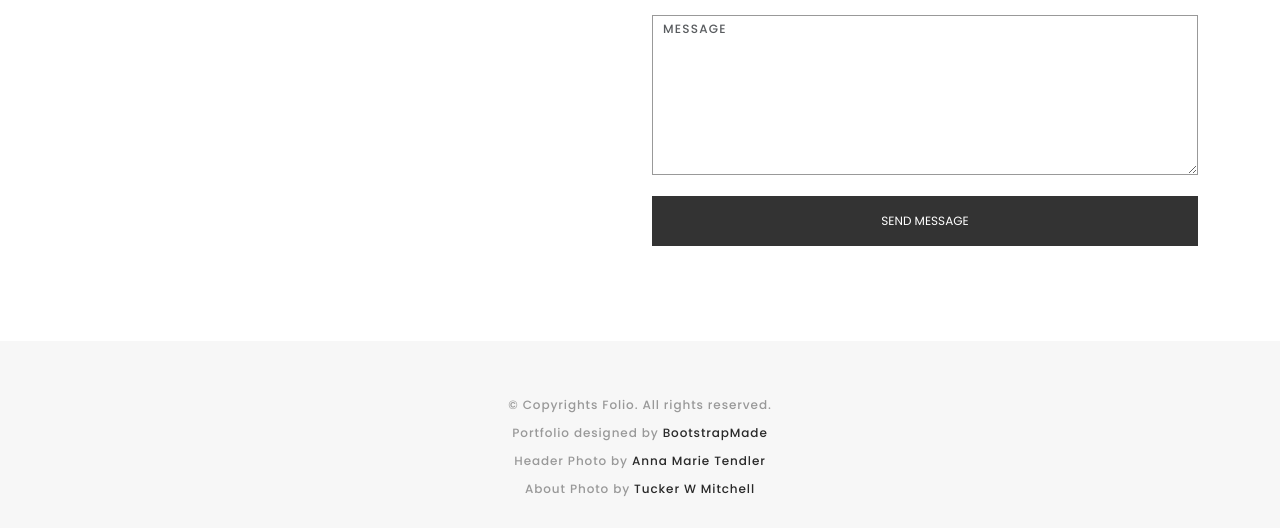
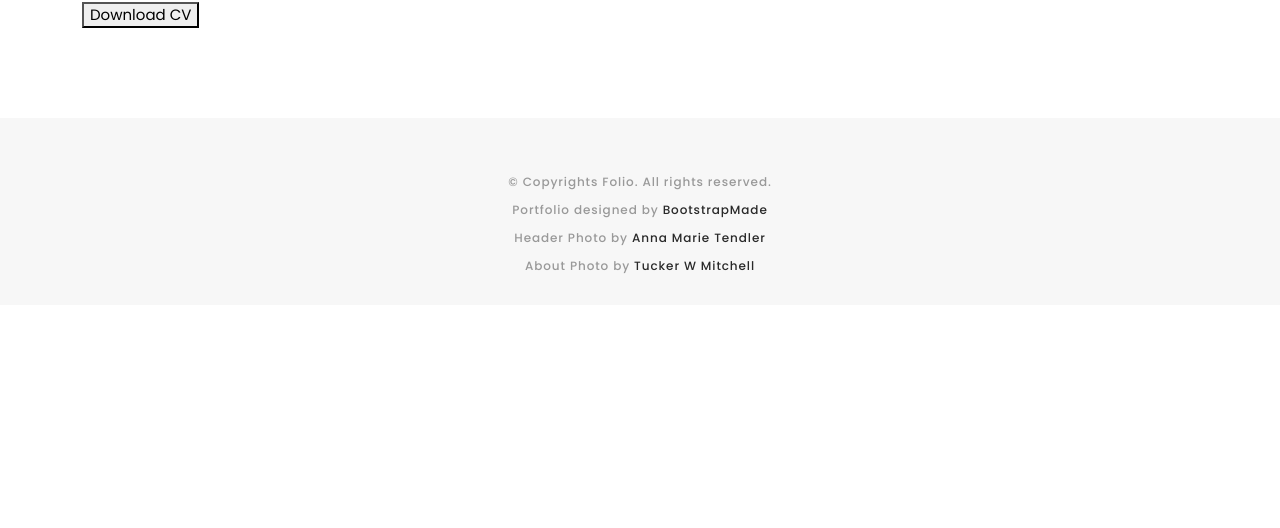
Before and after one commit to natnichols/nn-portfolio-mach1, a plain HTML site: page index.html in a window 1280 px wide. Shown: the part 2765-3293 px from the top of the page. After the commit the page ends 3070 px from the top, so only its background shows below. Drawn offline with nearby package versions, Linux system fonts and the light colour scheme; a web font is replaced by a local one.

Commit message:
add sample resume pdf, add button to download resume

```diff
--- a/index.html
+++ b/index.html
@@ -468,8 +468,14 @@
               </div>
             </div>
 
+            <div class="btn-container">
+              <button
+                onclick="window.open('./assets/nn-resume-sample.pdf')"
+              >
+                Download CV
+              </button>
             <!-- contact form -->
-            <div class="col-lg-6">
+            <!-- <div class="col-lg-6">
               <form action="forms/contact.php" method="post" role="form" class="php-email-form">
                 <div class="row gy-3">
 
@@ -513,7 +519,7 @@
           </div>
         </div>
       </div>
-    </div>
+    </div> -->
     <!-- End Contact Form -->
     <!-- End Contact Section -->
 
```
Also changed, not shown: assets/img/portfolio/tic-nat-toe-landing.png (added), assets/img/portfolio/tic-nat-toe-winner.png (added), 1 other file.
